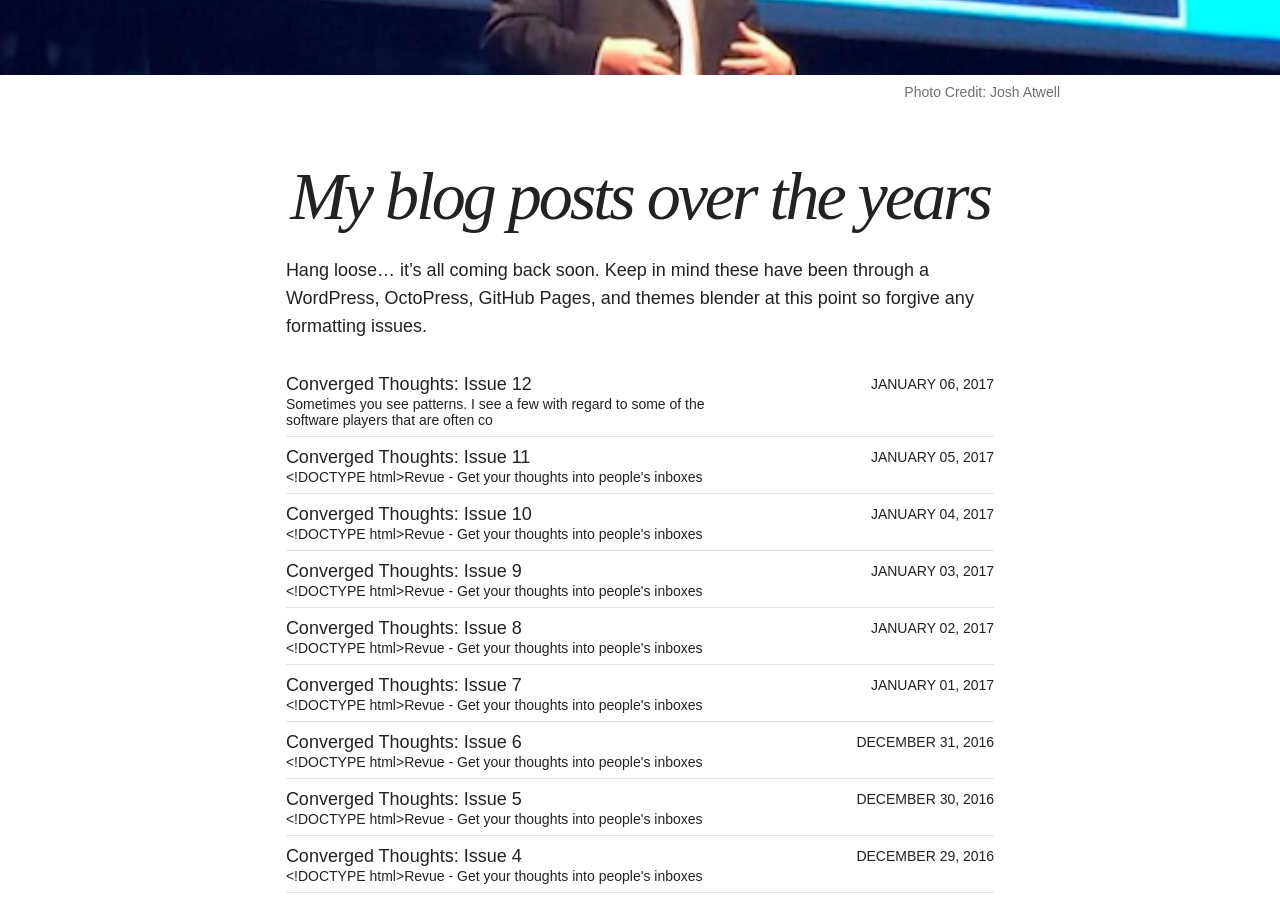
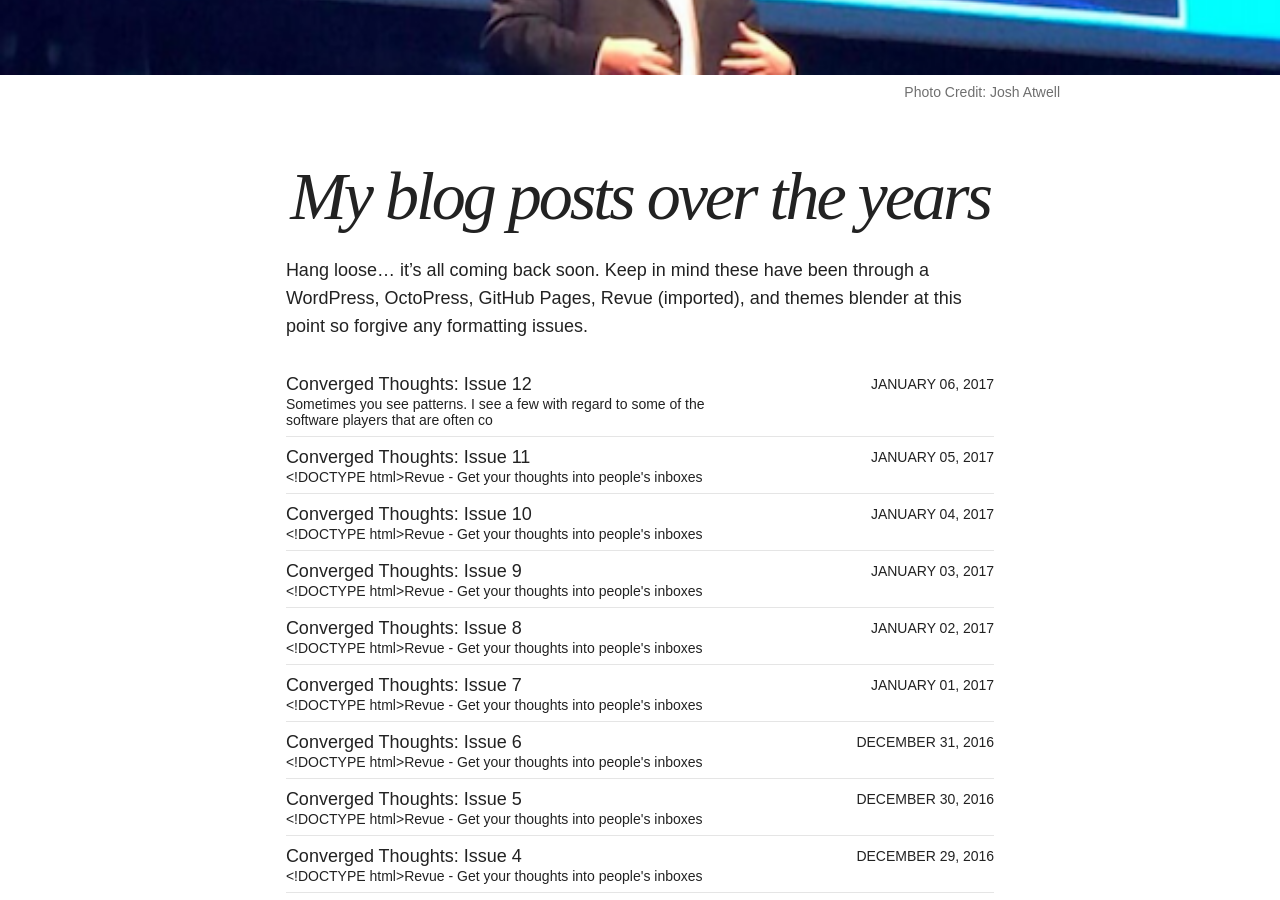
Before and after one commit to nsshommo/jaycuthrell.github.io, a Jekyll site: the page built from blog/index.md, in a window 1280 px wide and 900 px high, scrolled down 451 px. Built offline with Jekyll 4.4.1, drawn with Linux system fonts in a browser that asks for light colours; nearby versions of some CDN libraries.

```diff
--- a/blog/index.md
+++ b/blog/index.md
@@ -9,7 +9,7 @@ image:
 search_omit: true
 ---
 
-Hang loose... it's all coming back soon. Keep in mind these have been through a WordPress, OctoPress, GitHub Pages, and themes blender at this point so forgive any formatting issues.
+Hang loose... it's all coming back soon. Keep in mind these have been through a WordPress, OctoPress, GitHub Pages, Revue (imported), and themes blender at this point so forgive any formatting issues.
 
 <ul class="post-list">
 {% for post in site.categories.blog %}
```
Also changed, not shown: images/GWAR_on_stage.jpg (added), images/acadia_badge.jpg (added), images/dipswitches.jpg (added), images/larrylarry.png (added), images/phonekeyboard.png (added), images/shoes.jpg (added), images/vr.png (added).
